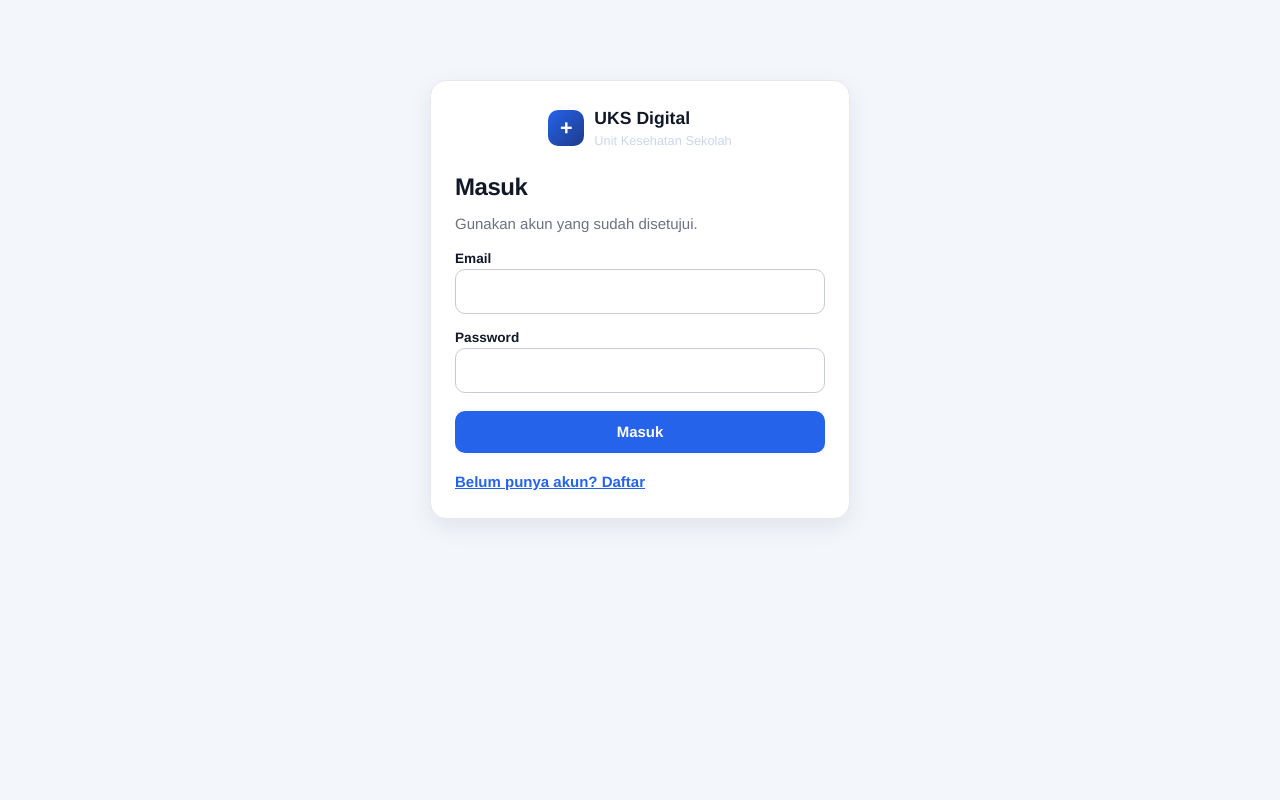
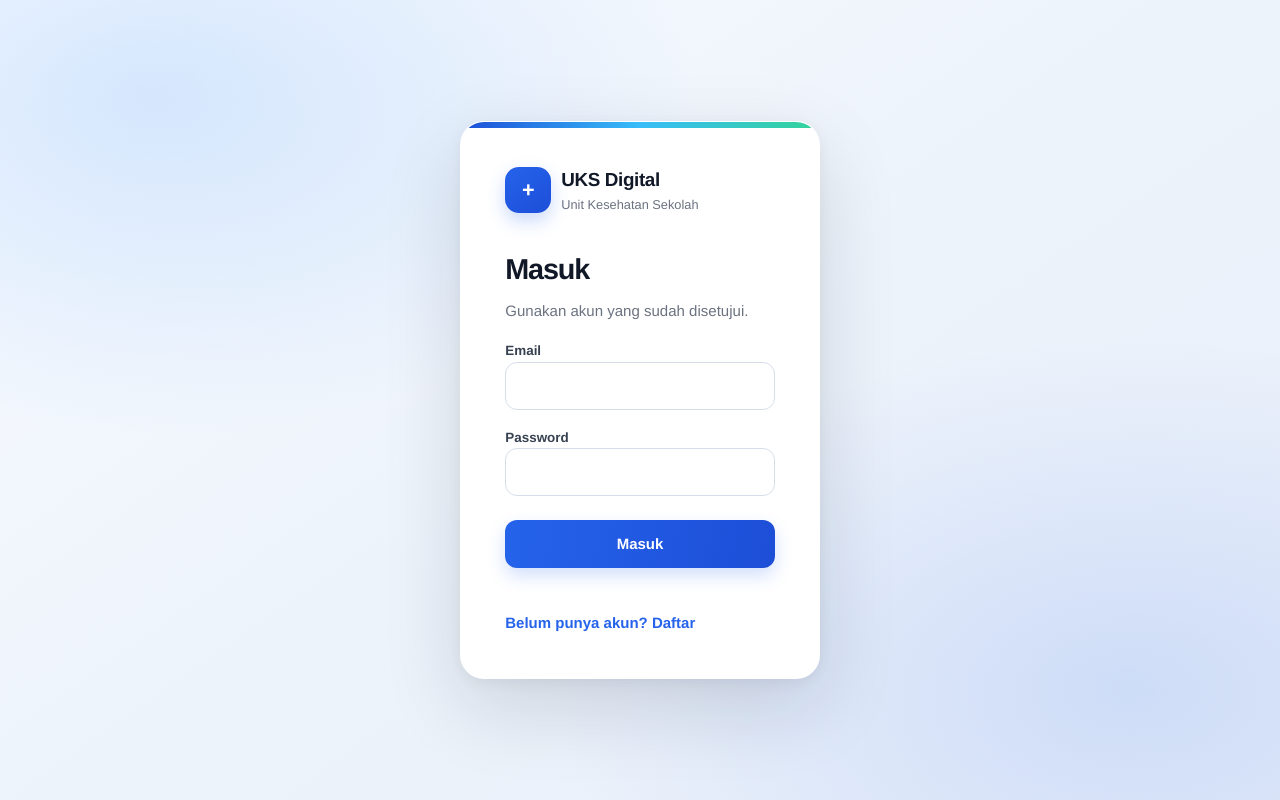
Before and after one commit to teguh-rgb/UKS_MERDEKA, a website: page public/index.html in a window 1280 px wide. Drawn offline with Linux system fonts and the light colour scheme.

Commit message:
Refresh UKS sign-in experience

```diff
--- a/public/style.css
+++ b/public/style.css
@@ -124,9 +124,64 @@ aside .me button:hover{background:rgba(255,255,255,.12)}
 }
 
 .auth{width:min(420px,calc(100% - 32px));margin:10vh auto 0}
-.auth .brand{padding:0;margin-bottom:18px;justify-content:center}
-.auth .mark{background:linear-gradient(135deg,var(--primary),var(--primary-dark));color:#fff}
-.auth h2{margin-bottom:8px}
+body:has(.auth){
+  min-height:100vh;
+  display:grid;
+  place-items:center;
+  padding:32px 16px;
+  background:
+    radial-gradient(ellipse at 12% 12%,rgba(96,165,250,.22),transparent 34%),
+    radial-gradient(ellipse at 88% 86%,rgba(37,99,235,.14),transparent 36%),
+    linear-gradient(145deg,#f8fbff 0%,#edf3fb 52%,#e8eff9 100%);
+}
+.auth{
+  width:min(460px,100%);
+  margin:0 auto;
+  padding:clamp(28px,6vw,44px);
+  border:1px solid rgba(255,255,255,.9);
+  border-radius:24px;
+  box-shadow:0 28px 80px rgba(15,23,42,.14),0 4px 14px rgba(15,23,42,.05);
+  position:relative;
+  overflow:hidden;
+}
+.auth::before{
+  content:"";
+  position:absolute;
+  inset:0 0 auto;
+  height:6px;
+  background:linear-gradient(90deg,#1d4ed8,#38bdf8,#34d399);
+}
+.auth .brand{padding:0;margin-bottom:34px;justify-content:flex-start}
+.auth .brand strong{font-size:1.18rem;letter-spacing:-.02em}
+.auth .brand small{color:var(--muted);margin-top:1px}
+.auth .mark{
+  width:46px;
+  height:46px;
+  border-radius:14px;
+  background:linear-gradient(145deg,#2563eb,#1d4ed8);
+  color:#fff;
+  box-shadow:0 8px 18px rgba(37,99,235,.24);
+}
+.auth h2{font-size:1.8rem;margin-bottom:8px;letter-spacing:-.04em}
+.auth>p.mut{font-size:.94rem;line-height:1.6}
+.auth label{margin:18px 0 6px;font-size:.84rem;color:#374151}
+.auth input{
+  min-height:48px;
+  border-color:#d7deea;
+  border-radius:12px;
+  transition:border-color .18s ease,box-shadow .18s ease;
+}
+.auth input:focus{border-color:#60a5fa;box-shadow:0 0 0 4px rgba(59,130,246,.12);outline:0}
+.auth form>p{margin-top:24px}
+.auth form>p button{
+  min-height:48px;
+  border-radius:12px;
+  background:linear-gradient(100deg,#2563eb,#1d4ed8);
+  box-shadow:0 8px 18px rgba(37,99,235,.2);
+}
+.auth form>p button:hover{transform:translateY(-1px);box-shadow:0 12px 22px rgba(37,99,235,.25)}
+.auth>button.link{margin-top:20px;text-decoration:none;font-weight:600}
+.auth>button.link:hover{text-decoration:underline}
 label{display:block;margin:14px 0 4px;font-size:.85rem;font-weight:600}
 input,select,textarea{
   width:100%;
```
Also changed, not shown: AGENTS.md (added, +44 -0 lines).
